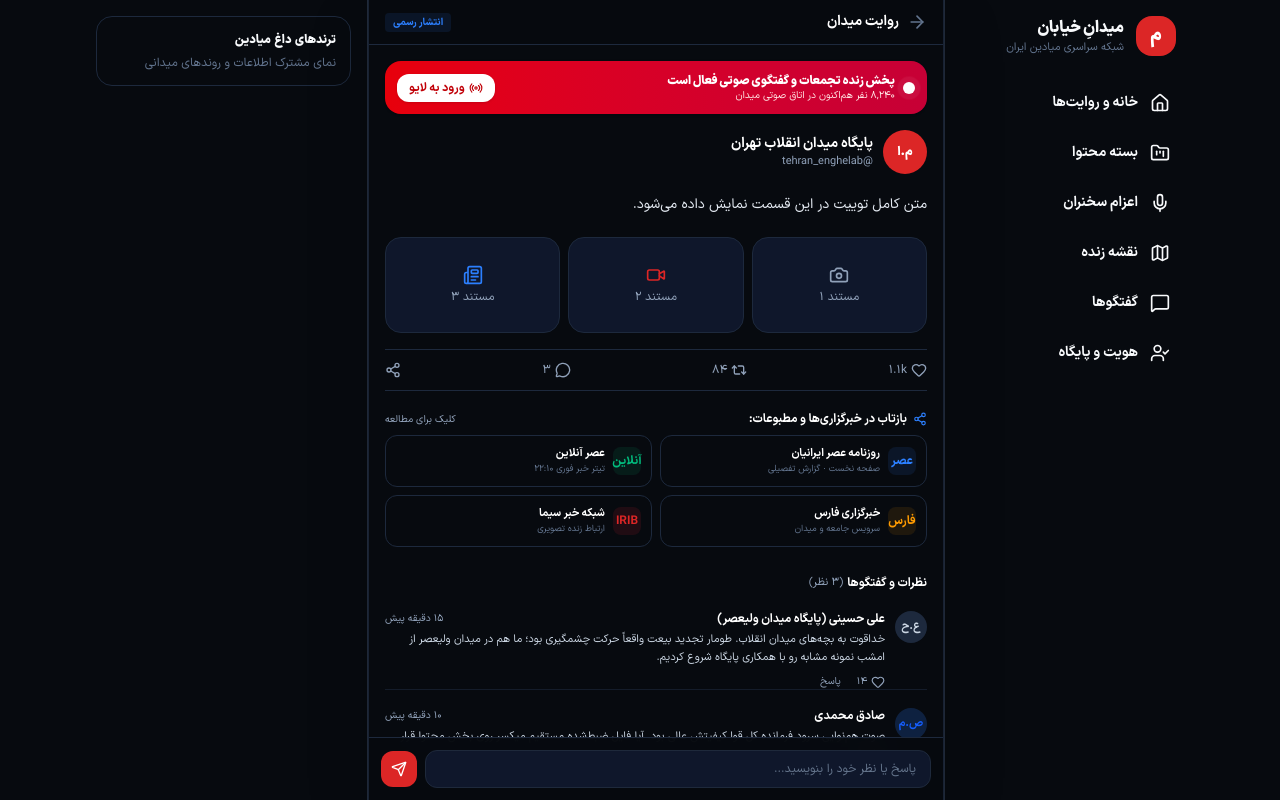
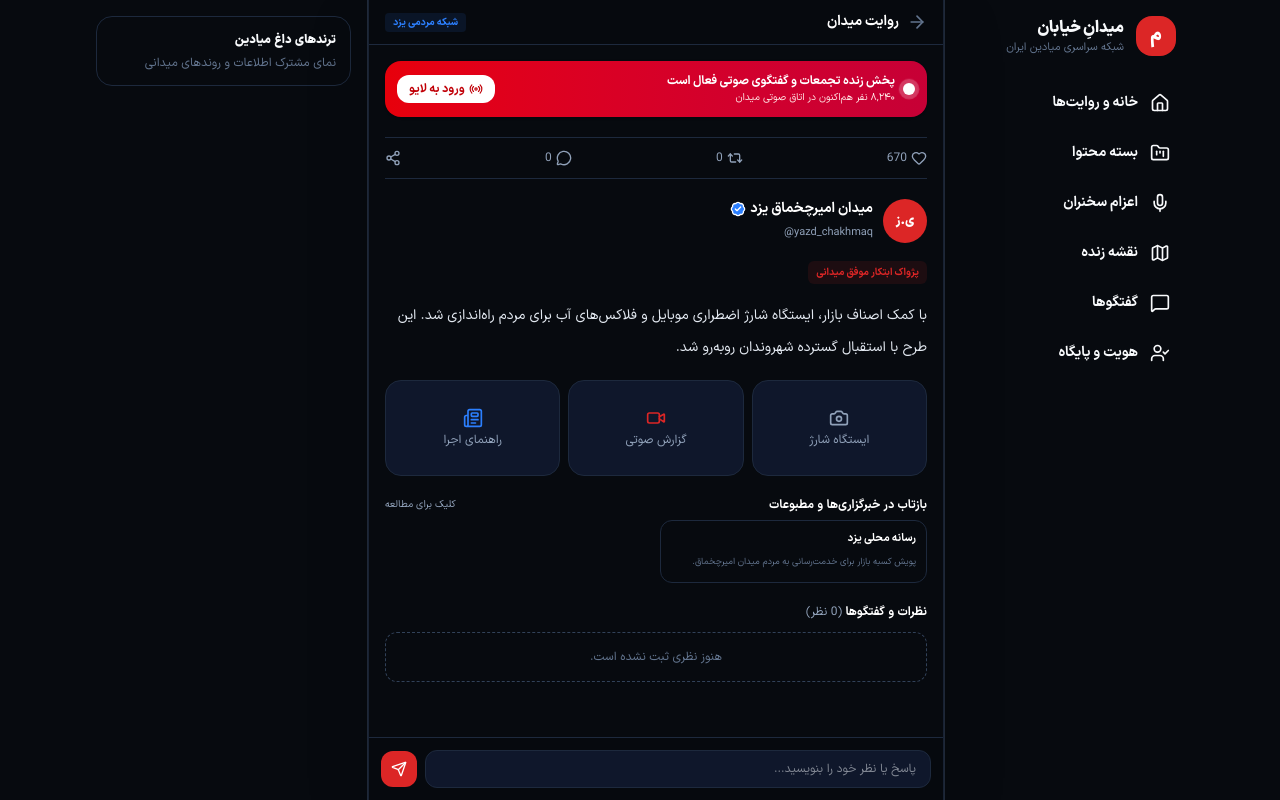
Before and after one commit to mohammad-mohammad-soltani/meydan, a Next.js app: page /posts/amir-chakhmaq in a window 1280 px wide. Built offline with nearby package versions, Linux system fonts and the light colour scheme; a web font is replaced by a local one.

Commit message:
refactor(posts): load post from dynamic route params

```diff
--- a/app/(app)/posts/[postId]/page.tsx
+++ b/app/(app)/posts/[postId]/page.tsx
@@ -1,6 +1,15 @@
 import type { Metadata } from "next";
-import { LegacyRouteApp } from "@/components/prototype/LegacyRouteApp";
+import { notFound } from "next/navigation";
+import { PostView } from "@/features/posts/components/PostView";
+import { getPostById } from "@/features/posts/services/posts.service";
 
 export const metadata: Metadata = { title: "روایت | میدانِ خیابان" };
 
-export default function PostPage() { return <LegacyRouteApp initialView="view-full-post" />; }
+export default async function PostPage({ params }: { params: Promise<{ postId: string }> }) {
+  const { postId } = await params;
+  const post = getPostById(postId);
+
+  if (!post) notFound();
+
+  return <PostView post={post} />;
+}
```
